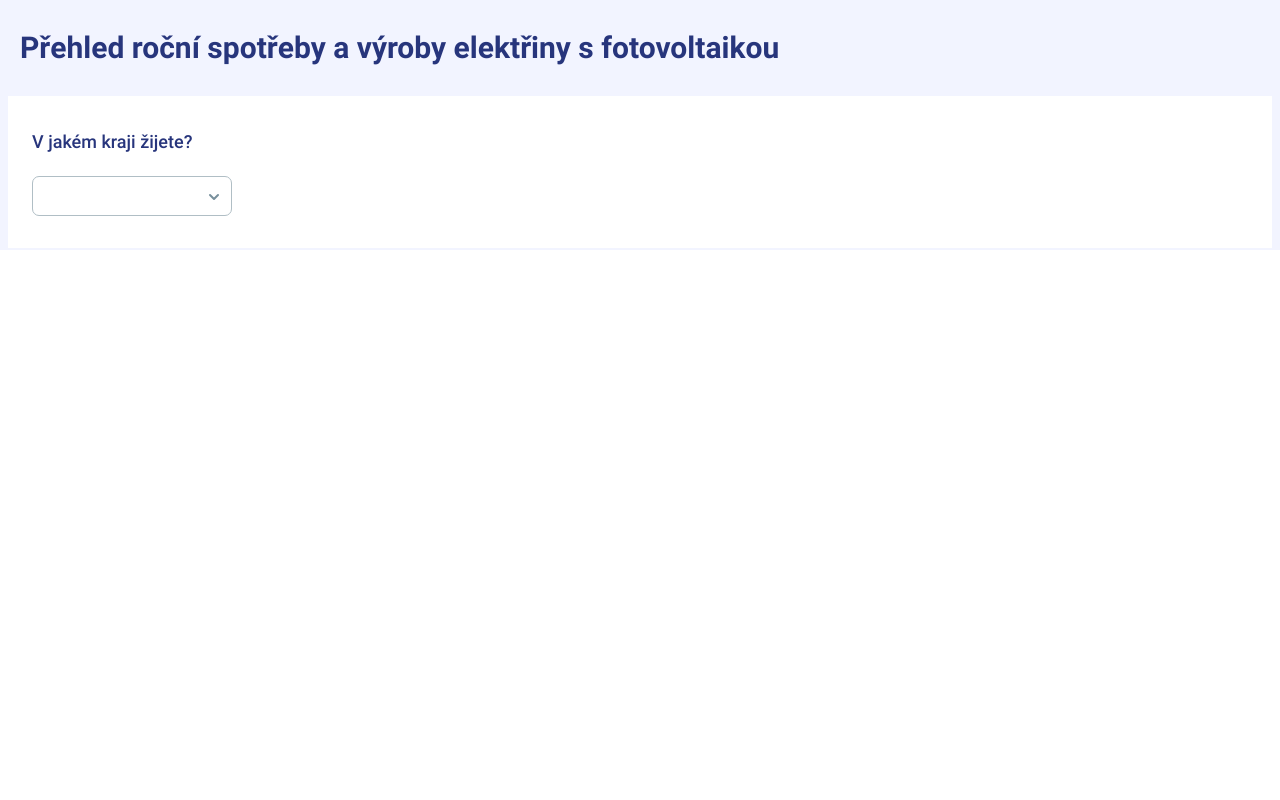
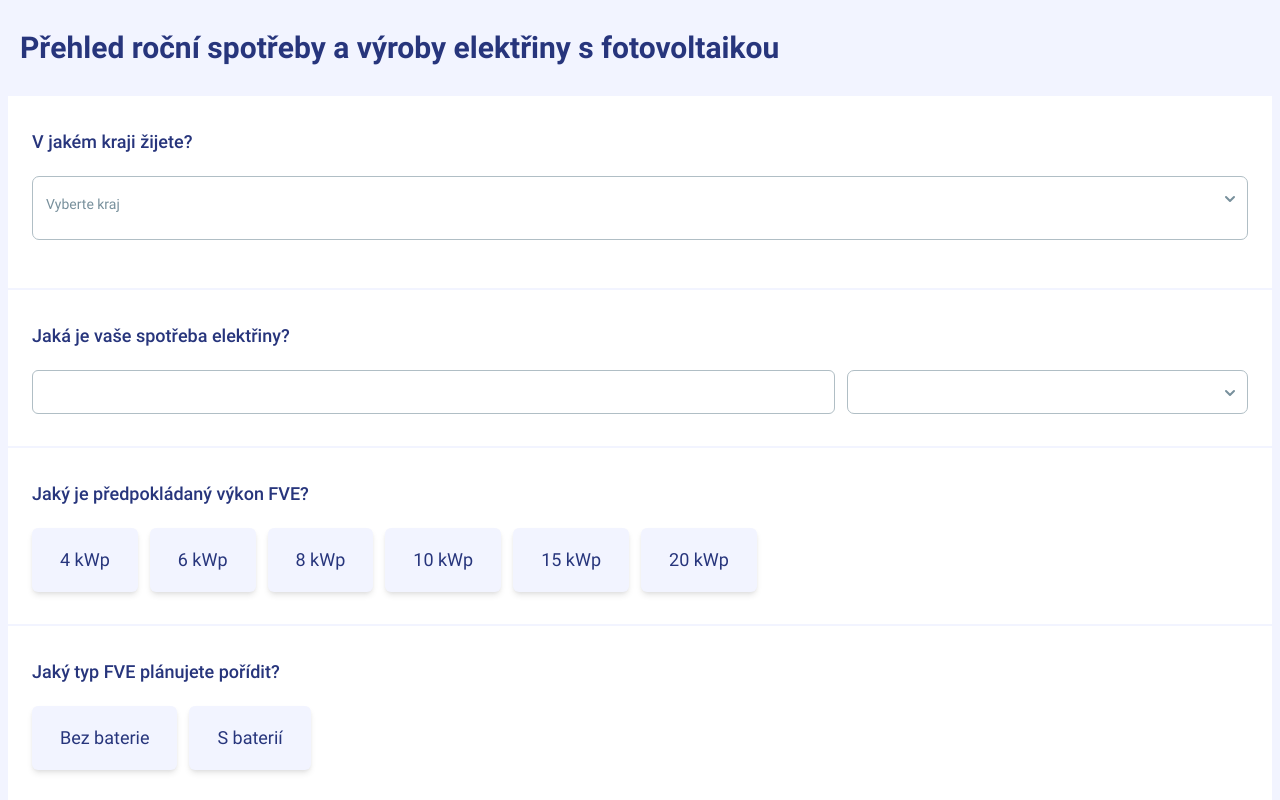
Before and after one commit to uelel/solar-calculator, a React (Create React App) app in the folder client/: page / in a window 1280 px wide. Shown: the top 800 px of the page. Built offline with nearby package versions, Linux system fonts and the light colour scheme.

Commit message:
input components

```diff
--- a/client/src/components/App/App.js
+++ b/client/src/components/App/App.js
@@ -1,6 +1,6 @@
 import React from 'react';
 
-import { kraje } from '../../data';
+import { kraje, vykon_fve, baterie_kapacita } from '../../data';
 
 // Components
 import Header from '../Header';
@@ -47,8 +47,20 @@ class App extends React.Component {
     return (
       <div className="w-full flex flex-col items-center overflow-x-hidden text-center">
         <Header/>
-        <InputSection name="kraj" label="V jakém kraji žijete?">
-          <InputSection.Kraj data={kraje} />
+        <InputSection label="V jakém kraji žijete?">
+          <InputSection.Kraj name="kraj" data={kraje} />
+        </InputSection>
+        <InputSection label="Jaká je vaše spotřeba elektřiny?">
+          <InputSection.Spotreba name="spotreba" />
+        </InputSection>
+        <InputSection label="Jaký je předpokládaný výkon FVE?">
+          <InputSection.VykonFVE name="vykon_fve" data={vykon_fve} />
+        </InputSection>
+        <InputSection label="Jaký typ FVE plánujete pořídit?">
+          <InputSection.TypFVE name="typ_fve" />
+        </InputSection>
+        <InputSection label="Jaká je plánovaná kapacita baterie?">
+          <InputSection.VykonFVE name="baterie_kapacita" data={baterie_kapacita} />
         </InputSection>
       </div>
     );
--- a/client/src/components/InputSection/InputSection.js
+++ b/client/src/components/InputSection/InputSection.js
@@ -1,11 +1,11 @@
 import React from 'react';
-import { Select, Option } from "@material-tailwind/react";
+import { Input, Select, Option, Button } from "@material-tailwind/react";
 
 class InputSection extends React.Component {
   render() {
     const { name, label, children, ...rest } = this.props;
     return (
-      <div className="w-full flex flex-col justify-center items-start flex-nowrap px-6 py-8 bg-white border-light border-x-8 border-b-2" data-name={name}>
+      <div className="w-full flex flex-col justify-center items-start flex-nowrap px-6 py-8 bg-white border-light border-x-8 border-b-2">
         <h3>{label}</h3>
         {children}
       </div>
@@ -15,12 +15,22 @@ class InputSection extends React.Component {
 
 InputSection.Kraj = class extends React.Component {
   render() {
-    const { data, ...props } = this.props;
+    const { name, data, ...props } = this.props;
     return (
-      <div className="input-content">
-        <Select>
+      <div className="w-full h-20">
+        <Select
+          name={name}
+          size="lg"
+          variant="outlined"
+          label="Vyberte kraj"
+          color="indigo"
+          lockScroll="true"
+          className="h-16 inline-flex"
+          labelProps={{ className: "h-16 top-0" }}
+          //onChange={(val) => this.setValue(val)}
+        >
          {data.map((option) => (
-           <Option key={option.value} value={option.value}>
+           <Option value={option.value} className="text-lg font-medium">
              {option.label}
            </Option>
          ))}
@@ -30,4 +40,104 @@ InputSection.Kraj = class extends React.Component {
   }
 };
 
+InputSection.Spotreba = class extends React.Component {
+  render() {
+    const { name, ...props } = this.props;
+    return (
+      <div className="w-full flex flex-row justify-center items-start flex-nowrap gap-x-3">
+        <div className="w-8/12">
+          <Input
+            name={name}
+            size="lg"
+            variant="outlined"
+            color="indigo"
+            type="number"
+          />
+        </div>
+        <div className="w-4/12">
+          <Select
+            name="spotreba-jednotka"
+            size="lg"
+            variant="outlined"
+            color="indigo"
+            lockScroll="true"
+            className=""
+            labelProps={{}}
+            //onChange={(val) => this.setValue(val)}
+          >
+            <Option value="kwh" className="text-lg font-medium">kWh</Option>
+            <Option value="mwh" className="text-lg font-medium">MWh</Option>
+          </Select>
+        </div>
+      </div>
+    );
+  }
+};
+
+InputSection.VykonFVE = class extends React.Component {
+  render() {
+    const { name, data, ...props } = this.props;
+    return (
+      <div className="w-full flex flex-row justify-start items-start flex-wrap gap-3">
+        {data.map((option) => (
+          <Button
+            value={option.value}
+            variant="filled"
+            size="lg"
+            className="h-16 text-lg font-normal text-dark rounded-md normal-case bg-light hover:bg-dark hover:text-white"
+          >
+            {option.label}
+          </Button>
+        ))}
+      </div>
+    );
+  }
+};
+
+InputSection.TypFVE = class extends React.Component {
+  render() {
+    const { name, ...props } = this.props;
+    return (
+      <div className="w-full flex flex-row justify-start items-start flex-wrap gap-3">
+        <Button
+          value="bez_baterie"
+          variant="filled"
+          size="lg"
+          className="h-16 text-lg font-normal text-dark rounded-md normal-case bg-light hover:bg-dark hover:text-white"
+        >
+          Bez baterie
+        </Button>
+        <Button
+          value="s_baterii"
+          variant="filled"
+          size="lg"
+          className="h-16 text-lg font-normal text-dark rounded-md normal-case bg-light hover:bg-dark hover:text-white"
+        >
+          S baterií
+        </Button>
+      </div>
+    );
+  }
+};
+
+InputSection.BaterieKapacita = class extends React.Component {
+  render() {
+    const { name, data, ...props } = this.props;
+    return (
+      <div className="w-full flex flex-row justify-start items-start flex-wrap gap-3">
+        {data.map((option) => (
+          <Button
+            value={option.value}
+            variant="filled"
+            size="lg"
+            className="h-16 text-lg font-normal text-dark rounded-md normal-case bg-light hover:bg-dark hover:text-white"
+          >
+            {option.label}
+          </Button>
+        ))}
+      </div>
+    );
+  }
+};
+
 export default InputSection;
--- a/client/src/data.js
+++ b/client/src/data.js
@@ -24,7 +24,7 @@ export const vykon_fve = [
   { label: "20 kWp", value: 20 }
 ];
 
-export const kapacita_baterie = [
+export const baterie_kapacita = [
   { label: "7,1 kWh", value: 7.1 },
   { label: "10,65 kWh", value: 10.65 },
   { label: "14,20 kWh", value: 14.20 },
```
